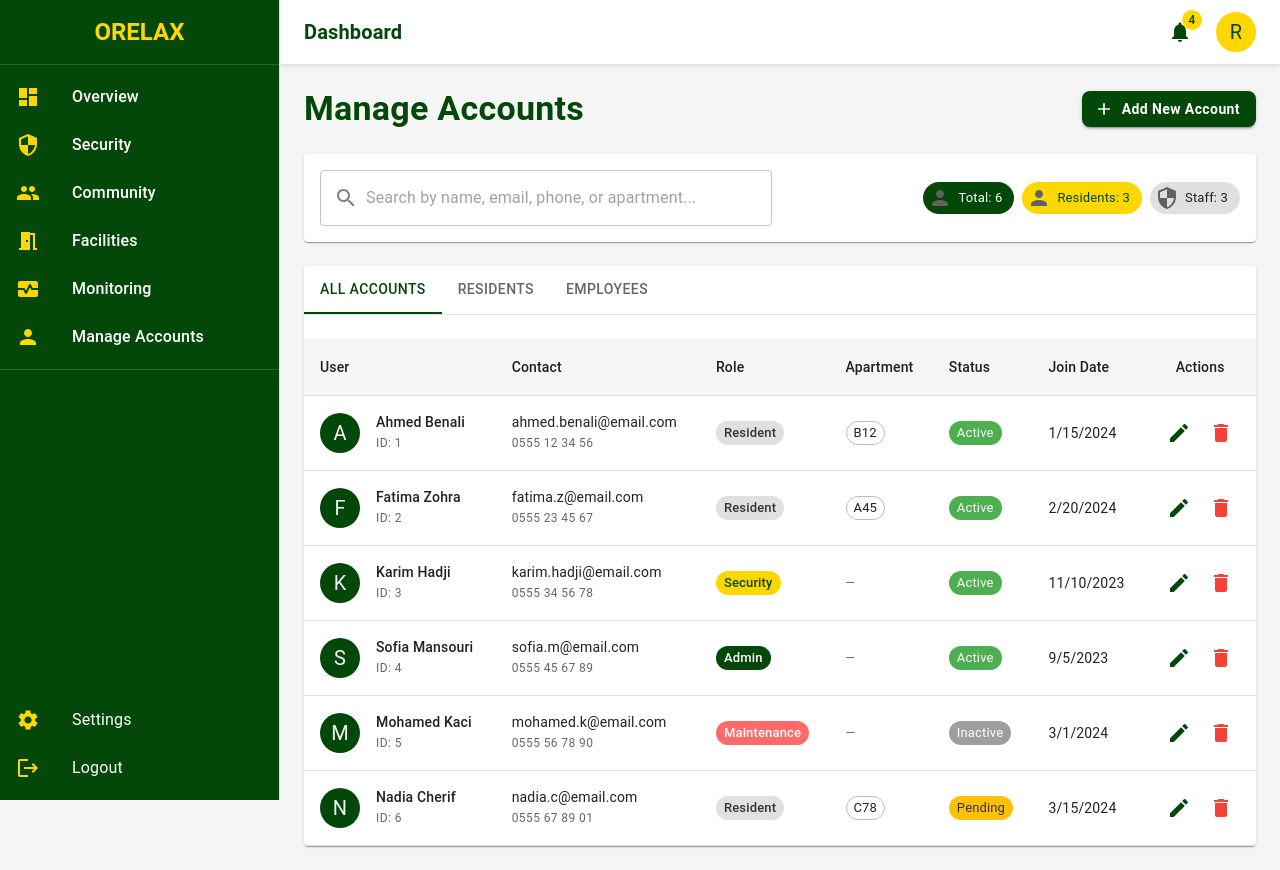
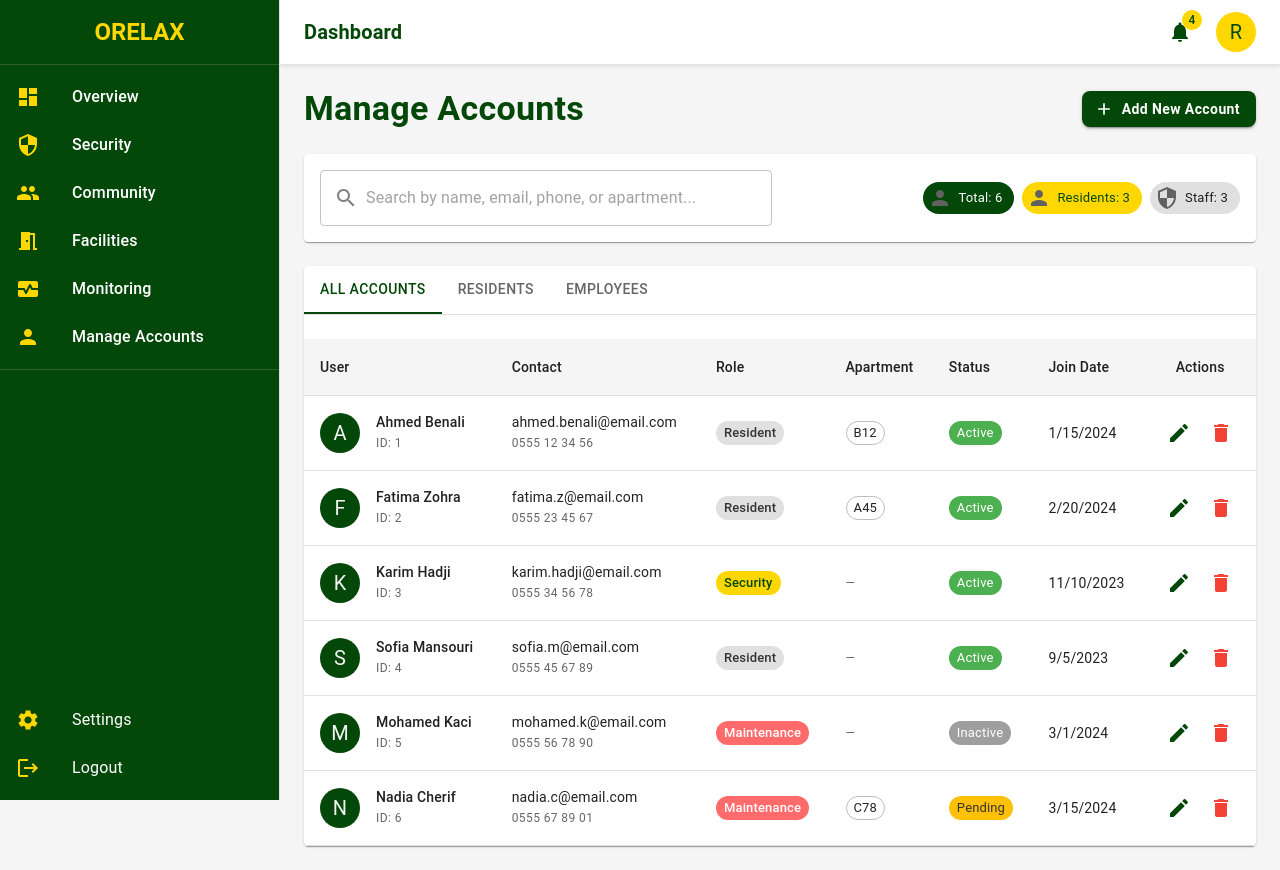
Before and after one commit to DarinKhelifa/license-project, a React (Create React App) app in the folder Dashboard/: page /accounts in a window 1280 px wide. Built offline with nearby package versions, Linux system fonts and the light colour scheme.

Commit message:
remoed admin role

```diff
--- a/Dashboard/src/pages/ManageAccounts.tsx
+++ b/Dashboard/src/pages/ManageAccounts.tsx
@@ -43,7 +43,7 @@ interface User {
   name: string;
   email: string;
   phone: string;
-  role: 'resident' | 'security' | 'admin' | 'maintenance';
+  role: 'resident' | 'security' |'maintenance';
   apartment?: string;
   status: 'active' | 'inactive' | 'pending';
   joinDate: string;
@@ -85,7 +85,7 @@ const mockUsers: User[] = [
     name: 'Sofia Mansouri',
     email: 'sofia.m@email.com',
     phone: '0555 45 67 89',
-    role: 'admin',
+    role: 'resident',
     status: 'active',
     joinDate: '2023-09-05',
   },
@@ -103,7 +103,7 @@ const mockUsers: User[] = [
     name: 'Nadia Cherif',
     email: 'nadia.c@email.com',
     phone: '0555 67 89 01',
-    role: 'resident',
+    role: 'maintenance',
     apartment: 'C78',
     status: 'pending',
     joinDate: '2024-03-15',
@@ -259,13 +259,12 @@ export default function ManageAccounts() {
 
     if (tabValue === 0) return matchesSearch; // All
     if (tabValue === 1) return matchesSearch && user.role === 'resident';
-    if (tabValue === 2) return matchesSearch && ['security', 'admin', 'maintenance'].includes(user.role);
+    if (tabValue === 2) return matchesSearch && ['security', 'maintenance'].includes(user.role);
     return matchesSearch;
   });
 
   const getRoleChipColor = (role: string) => {
     switch(role) {
-      case 'admin': return { bg: '#034808', color: 'white' };
       case 'security': return { bg: '#FFD700', color: '#034808' };
       case 'maintenance': return { bg: '#FF6B6B', color: 'white' };
       default: return { bg: '#E0E0E0', color: '#333' };
@@ -441,7 +440,6 @@ export default function ManageAccounts() {
                 >
                   <MenuItem value="resident">Resident</MenuItem>
                   <MenuItem value="security">Security</MenuItem>
-                  <MenuItem value="admin">Admin</MenuItem>
                   <MenuItem value="maintenance">Maintenance</MenuItem>
                 </Select>
               </FormControl>
```
